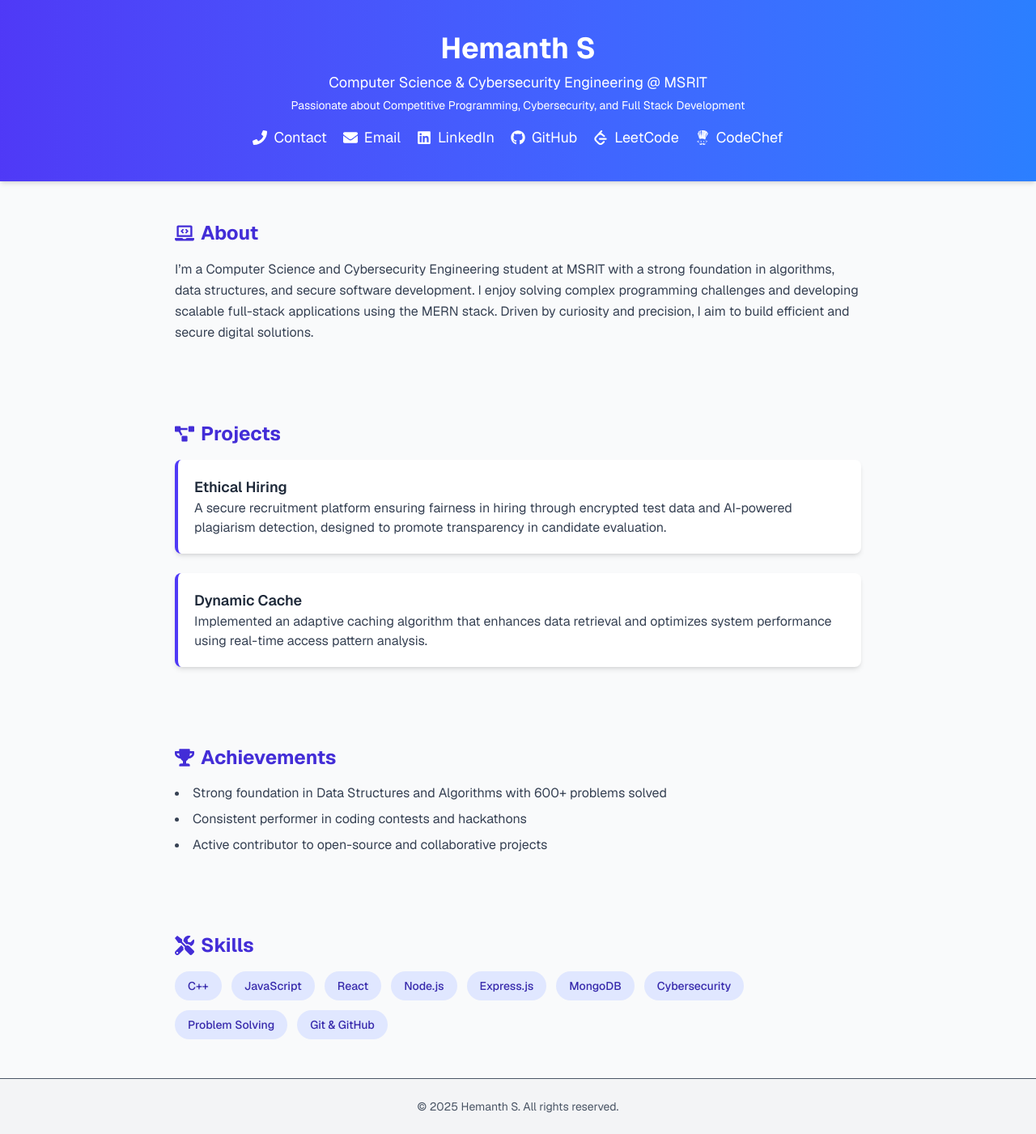
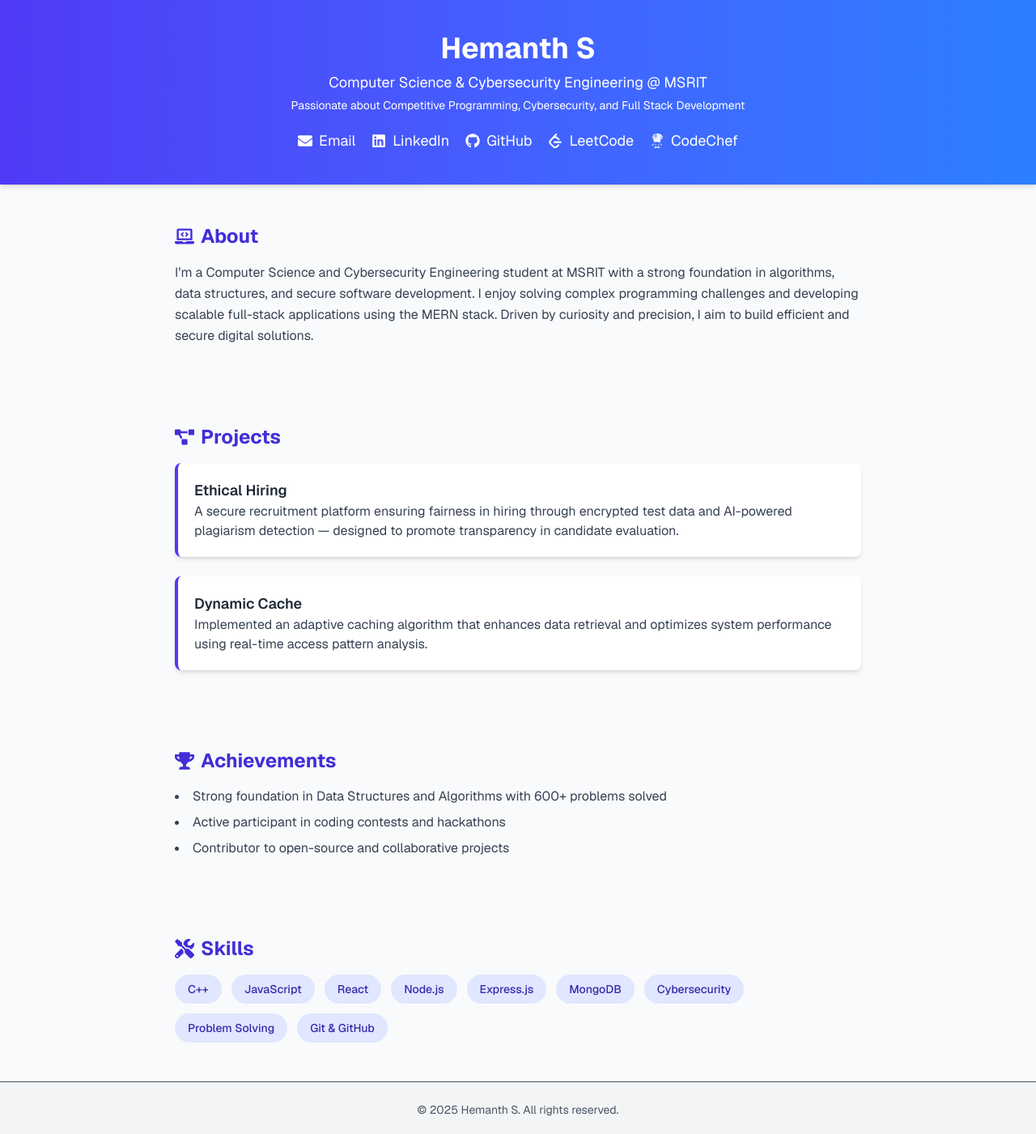
Before and after one commit to zennyMe17/hemanth_portfolio, a Next.js app: page / in a window 1280 px wide. Shown: the top 1401 px of the page at 81% size. Built offline with nearby package versions, Linux system fonts and the light colour scheme.

Commit message:
Refactor contact section and update comments

```diff
--- a/app/page.tsx
+++ b/app/page.tsx
@@ -2,16 +2,11 @@
 
 import Head from "next/head";
 import {
-  FaPhone,
   FaEnvelope,
   FaLinkedin,
   FaGithub,
-  FaGraduationCap,
-  FaCode,
-  FaCertificate,
   FaTools,
   FaLaptopCode,
-  FaBook,
   FaProjectDiagram,
   FaTrophy,
 } from "react-icons/fa";
@@ -19,7 +14,6 @@ import { SiLeetcode, SiCodechef } from "react-icons/si";
 
 export default function Home() {
   const contact = {
-    phone: "+91 9876543210",
     email: "yourname@example.com",
     linkedin: "https://www.linkedin.com/in/hemanth-s-b239b02b3/",
     github: "https://github.com/zennyMe17",
@@ -33,7 +27,7 @@ export default function Home() {
         <title>Hemanth S | Portfolio</title>
       </Head>
 
-      {/* Header Section */}
+      {/* ===== Header Section ===== */}
       <header className="bg-gradient-to-r from-indigo-600 to-blue-500 text-white py-10 shadow-md text-center">
         <h1 className="text-4xl font-bold mb-2">Hemanth S</h1>
         <p className="text-lg">Computer Science & Cybersecurity Engineering @ MSRIT</p>
@@ -41,29 +35,49 @@ export default function Home() {
           Passionate about Competitive Programming, Cybersecurity, and Full Stack Development
         </p>
 
-        <div className="flex justify-center mt-4 flex-wrap gap-5 text-lg">
-          <a href={`tel:${contact.phone}`} className="flex items-center hover:text-gray-200">
-            <FaPhone className="mr-2" /> Contact
-          </a>
-          <a href={`mailto:${contact.email}`} className="flex items-center hover:text-gray-200">
+        <div className="flex justify-center mt-5 flex-wrap gap-5 text-lg">
+          <a
+            href={`mailto:${contact.email}`}
+            className="flex items-center hover:text-gray-200 transition-colors"
+          >
             <FaEnvelope className="mr-2" /> Email
           </a>
-          <a href={contact.linkedin} target="_blank" rel="noopener noreferrer" className="flex items-center hover:text-gray-200">
+          <a
+            href={contact.linkedin}
+            target="_blank"
+            rel="noopener noreferrer"
+            className="flex items-center hover:text-gray-200 transition-colors"
+          >
             <FaLinkedin className="mr-2" /> LinkedIn
           </a>
-          <a href={contact.github} target="_blank" rel="noopener noreferrer" className="flex items-center hover:text-gray-200">
+          <a
+            href={contact.github}
+            target="_blank"
+            rel="noopener noreferrer"
+            className="flex items-center hover:text-gray-200 transition-colors"
+          >
             <FaGithub className="mr-2" /> GitHub
           </a>
-          <a href={contact.leetcode} target="_blank" rel="noopener noreferrer" className="flex items-center hover:text-gray-200">
+          <a
+            href={contact.leetcode}
+            target="_blank"
+            rel="noopener noreferrer"
+            className="flex items-center hover:text-gray-200 transition-colors"
+          >
             <SiLeetcode className="mr-2" /> LeetCode
           </a>
-          <a href={contact.codechef} target="_blank" rel="noopener noreferrer" className="flex items-center hover:text-gray-200">
+          <a
+            href={contact.codechef}
+            target="_blank"
+            rel="noopener noreferrer"
+            className="flex items-center hover:text-gray-200 transition-colors"
+          >
             <SiCodechef className="mr-2" /> CodeChef
           </a>
         </div>
       </header>
 
-      {/* About Section */}
+      {/* ===== About Section ===== */}
       <section className="max-w-4xl mx-auto px-6 py-12">
         <h2 className="text-2xl font-bold text-indigo-700 mb-4 flex items-center">
           <FaLaptopCode className="mr-2" /> About
@@ -76,7 +90,7 @@ export default function Home() {
         </p>
       </section>
 
-      {/* Projects Section */}
+      {/* ===== Projects Section ===== */}
       <section className="max-w-4xl mx-auto px-6 py-12">
         <h2 className="text-2xl font-bold text-indigo-700 mb-4 flex items-center">
           <FaProjectDiagram className="mr-2" /> Projects
@@ -86,7 +100,7 @@ export default function Home() {
             <h3 className="text-lg font-semibold">Ethical Hiring</h3>
             <p className="text-gray-700">
               A secure recruitment platform ensuring fairness in hiring through encrypted test data
-              and AI-powered plagiarism detection, designed to promote transparency in candidate evaluation.
+              and AI-powered plagiarism detection — designed to promote transparency in candidate evaluation.
             </p>
           </div>
 
@@ -100,19 +114,19 @@ export default function Home() {
         </div>
       </section>
 
-      {/* Achievements Section */}
+      {/* ===== Achievements Section ===== */}
       <section className="max-w-4xl mx-auto px-6 py-12">
         <h2 className="text-2xl font-bold text-indigo-700 mb-4 flex items-center">
           <FaTrophy className="mr-2" /> Achievements
         </h2>
         <ul className="list-disc list-inside text-gray-700 space-y-2">
           <li>Strong foundation in Data Structures and Algorithms with 600+ problems solved</li>
-          <li>Consistent performer in coding contests and hackathons</li>
-          <li>Active contributor to open-source and collaborative projects</li>
+          <li>Active participant in coding contests and hackathons</li>
+          <li>Contributor to open-source and collaborative projects</li>
         </ul>
       </section>
 
-      {/* Skills Section */}
+      {/* ===== Skills Section ===== */}
       <section className="max-w-4xl mx-auto px-6 py-12">
         <h2 className="text-2xl font-bold text-indigo-700 mb-4 flex items-center">
           <FaTools className="mr-2" /> Skills
@@ -139,7 +153,7 @@ export default function Home() {
         </div>
       </section>
 
-      {/* Footer */}
+      {/* ===== Footer ===== */}
       <footer className="bg-gray-100 text-center py-6 text-gray-600 text-sm border-t">
         © {new Date().getFullYear()} Hemanth S. All rights reserved.
       </footer>
```
